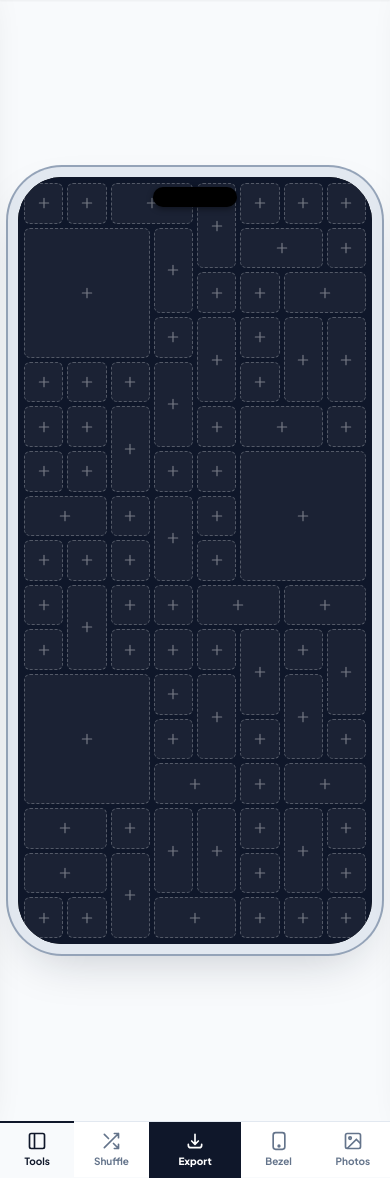
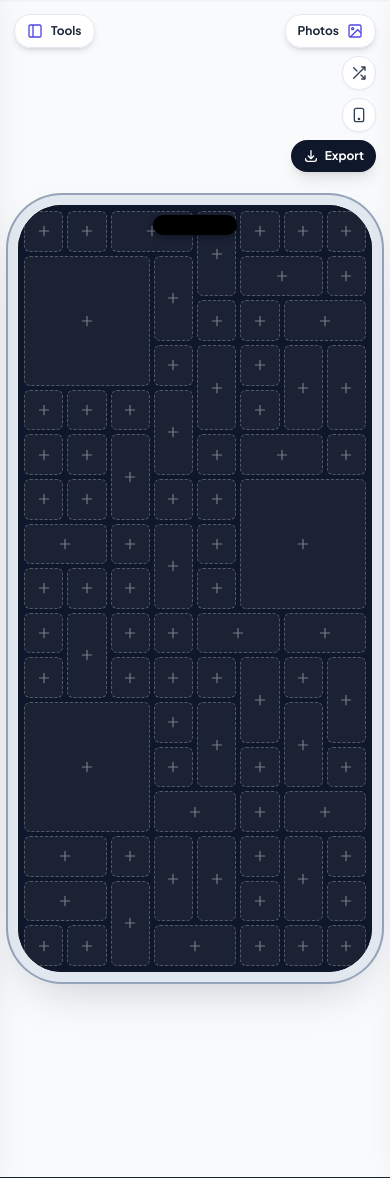
Before and after one commit to imbhaumik147/vibewall, a Django app: page /studio/ in a window 390 px wide. Shown: the part 56-1234 px from the top of the page. Run offline with Django 4.2, Linux system fonts and the light colour scheme; data that the repository does not hold is empty; some libraries are stand-ins or nearby versions.

Commit message:
feat: persistent left and right studio docks, sub-block 1x destruction, and multi-block merge

```diff
--- a/static/css/style.css
+++ b/static/css/style.css
@@ -546,61 +546,47 @@
 }
 #mobile-sidebar-backdrop.is-visible { display: block; }
 
-/* ---- Studio: Bottom mobile tab bar ---- */
-#mobile-studio-bar {
-  display: none;
-  position: relative;
-  height: 56px;
-  flex-shrink: 0;
-  background: #fff;
-  border-top: 1px solid #e2e8f0;
-  z-index: 70;
-  align-items: stretch;
-}
-.mobile-tab-btn {
-  flex: 1;
+/* ---- Studio: Persistent Left & Right Dock Panels ---- */
+#studio-left-dock {
+  position: absolute;
+  top: 14px;
+  left: 14px;
+  z-index: 35;
   display: flex;
   flex-direction: column;
+  gap: 8px;
+  pointer-events: auto;
+}
+
+#studio-right-dock {
+  position: absolute;
+  top: 14px;
+  right: 14px;
+  z-index: 35;
+  display: flex;
+  flex-direction: column;
+  align-items: flex-end;
+  gap: 8px;
+  pointer-events: auto;
+}
+
+.studio-dock-btn {
+  display: inline-flex;
   align-items: center;
-  justify-content: center;
-  gap: 3px;
-  font-size: 10px;
-  font-weight: 700;
-  color: #64748b;
-  border: none;
-  background: none;
+  gap: 6px;
+  border-radius: 14px;
   cursor: pointer;
-  transition: color 0.15s ease, background 0.15s ease;
-  padding: 0 4px;
-  min-height: 56px;
+  transition: all 0.18s cubic-bezier(0.4, 0, 0.2, 1);
+  user-select: none;
   -webkit-tap-highlight-color: transparent;
 }
-.mobile-tab-btn.is-active {
-  color: #0f172a;
-  background: #f8fafc;
-  border-top: 2px solid #0f172a;
-  margin-top: -1px;
+.studio-dock-btn:hover {
+  transform: translateY(-1px);
+  box-shadow: 0 8px 24px rgba(15, 23, 42, 0.15);
 }
-.mobile-tab-btn svg { flex-shrink: 0; }
-
-#mobile-export-btn {
-  flex: 1.4;
-  display: flex;
-  flex-direction: column;
-  align-items: center;
-  justify-content: center;
-  gap: 3px;
-  font-size: 10px;
-  font-weight: 800;
-  color: #fff;
-  background: #0f172a;
-  border: none;
-  cursor: pointer;
-  min-height: 56px;
-  -webkit-tap-highlight-color: transparent;
-  transition: background 0.15s ease;
+.studio-dock-btn:active {
+  transform: scale(0.95);
 }
-#mobile-export-btn:active { background: #1e293b; }
 
 /* ---- Studio: Mobile breakpoint ---- */
 @media (max-width: 767px) {
@@ -609,13 +595,11 @@
 
   #studio-toolbar-center { display: none !important; }
 
-  #mobile-studio-bar { display: flex !important; }
-
   #left-sidebar {
     position: fixed !important;
     top: 56px !important;
     left: 0 !important;
-    bottom: 56px !important;
+    bottom: 0 !important;
     width: min(88vw, 320px) !important;
     min-width: 0 !important;
     max-width: min(88vw, 320px) !important;
@@ -625,7 +609,7 @@
     margin: 0 !important;
     border-right: 1px solid #e2e8f0 !important;
     border-right-color: #e2e8f0 !important;
-    box-shadow: 8px 0 40px rgba(15,23,42,0.2) !important;
+    box-shadow: 8px 0 40px rgba(15,23,42,0.25) !important;
     transform: translateX(-110%) !important;
     transition: transform 0.28s cubic-bezier(0.4, 0, 0.2, 1) !important;
     overflow: hidden !important;
@@ -644,7 +628,7 @@
     position: fixed !important;
     top: 56px !important;
     right: 0 !important;
-    bottom: 56px !important;
+    bottom: 0 !important;
     width: min(92vw, 360px) !important;
     min-width: 0 !important;
     max-width: min(92vw, 360px) !important;
@@ -654,7 +638,7 @@
     margin: 0 !important;
     border-left: 1px solid #e2e8f0 !important;
     border-left-color: #e2e8f0 !important;
-    box-shadow: -8px 0 40px rgba(15,23,42,0.2) !important;
+    box-shadow: -8px 0 40px rgba(15,23,42,0.25) !important;
     transform: translateX(110%) !important;
     transition: transform 0.28s cubic-bezier(0.4, 0, 0.2, 1) !important;
     overflow: hidden !important;
@@ -670,18 +654,19 @@
   }
 
   #tile-action-bar {
-    bottom: 64px !important;
-    left: 8px !important;
-    right: 8px !important;
-    transform: none !important;
-    max-width: none !important;
+    bottom: 16px !important;
+    left: 50% !important;
+    right: auto !important;
+    transform: translateX(-50%) !important;
+    max-width: calc(100vw - 24px) !important;
+    padding: 6px 10px !important;
+    gap: 6px !important;
   }
 
   #toast-container {
-    bottom: 68px !important;
-    right: 8px !important;
-    left: 8px !important;
-    align-items: flex-end;
+    bottom: 16px !important;
+    right: 12px !important;
+    left: auto !important;
   }
 
   #expand-left-btn,
--- a/static/js/app.js
+++ b/static/js/app.js
@@ -255,13 +255,12 @@
       tileClearBtn: document.getElementById('tile-clear-btn'),
       tileActionCloseBtn: document.getElementById('tile-action-close-btn'),
 
-      // Mobile Bottom Tab Bar & Backdrop
-      mobileStudioBar: document.getElementById('mobile-studio-bar'),
-      mobileToolsTab: document.getElementById('mobile-tools-tab'),
-      mobilePhotosTab: document.getElementById('mobile-photos-tab'),
-      mobileShuffleTab: document.getElementById('mobile-shuffle-tab'),
-      mobileExportBtn: document.getElementById('mobile-export-btn'),
-      mobileBezelTab: document.getElementById('mobile-bezel-tab'),
+      // Persistent Left & Right Studio Docks & Backdrop
+      dockLeftToolsBtn: document.getElementById('dock-left-tools-btn'),
+      dockRightPhotosBtn: document.getElementById('dock-right-photos-btn'),
+      dockRightShuffleBtn: document.getElementById('dock-right-shuffle-btn'),
+      dockRightBezelBtn: document.getElementById('dock-right-bezel-btn'),
+      dockRightExportBtn: document.getElementById('dock-right-export-btn'),
       mobileSidebarBackdrop: document.getElementById('mobile-sidebar-backdrop')
     };
   }
@@ -517,29 +516,34 @@
     if (!slot) return;
 
     const count = slot.spanRow * slot.spanCol;
+    const canDestroy = this.engine.canSubdivideSlot(slotIndex);
+
     if (slot.isHero) {
       this.dom.tileActionTitle.innerText = `Hero Block (${slot.spanCol}×${slot.spanRow})`;
       this.dom.tileActionIcon.innerHTML = `<svg class="w-3.5 h-3.5 text-amber-400 fill-current" viewBox="0 0 24 24"><path d="M12 2l3.09 6.26L22 9.27l-5 4.87 1.18 6.88L12 17.77l-6.18 3.25L7 14.14 2 9.27l6.91-1.01L12 2z"/></svg>`;
       if (this.dom.tileSplitBtnText) {
-        this.dom.tileSplitBtnText.innerText = `Remove Hero & Fit ${count} Squares`;
+        this.dom.tileSplitBtnText.innerText = `Destroy Hero & Fit ${count} Squares`;
       }
       if (this.dom.tileSplitBtn) {
         this.dom.tileSplitBtn.style.display = 'inline-flex';
       }
     } else if (slot.spanRow > 1 || slot.spanCol > 1) {
-      this.dom.tileActionTitle.innerText = `Spanning Block (${slot.spanCol}×${slot.spanRow})`;
+      this.dom.tileActionTitle.innerText = `Merged Block (${slot.spanCol}×${slot.spanRow})`;
       this.dom.tileActionIcon.innerHTML = `<svg class="w-3.5 h-3.5 text-indigo-400 fill-none stroke-current" stroke-width="2" viewBox="0 0 24 24"><rect x="3" y="3" width="18" height="18" rx="2"/></svg>`;
       if (this.dom.tileSplitBtnText) {
-        this.dom.tileSplitBtnText.innerText = `Split into ${count} Square Blocks`;
+        this.dom.tileSplitBtnText.innerText = `Destroy & Split into Blocks`;
       }
       if (this.dom.tileSplitBtn) {
         this.dom.tileSplitBtn.style.display = 'inline-flex';
       }
     } else {
-      this.dom.tileActionTitle.innerText = `Standard Block (1×1)`;
+      this.dom.tileActionTitle.innerText = `Standard Block`;
       this.dom.tileActionIcon.innerHTML = `<svg class="w-3.5 h-3.5 text-slate-400 fill-none stroke-current" stroke-width="2" viewBox="0 0 24 24"><rect x="4" y="4" width="16" height="16" rx="1"/></svg>`;
+      if (this.dom.tileSplitBtnText) {
+        this.dom.tileSplitBtnText.innerText = `Make 1× Smaller (Split into 4)`;
+      }
       if (this.dom.tileSplitBtn) {
-        this.dom.tileSplitBtn.style.display = 'none';
+        this.dom.tileSplitBtn.style.display = canDestroy ? 'inline-flex' : 'none';
       }
     }
 
@@ -883,7 +887,6 @@
             this.clearSelection();
             this.updateHeroStatusUI();
             this.updateUploadTray();
-            this.engine.setImages(this.rawUploadedUrls, this.rawHeroUrls);
           }
         }
       });
@@ -1374,34 +1377,30 @@
       }
     });
 
-    // Mobile Studio Bottom Bar & Backdrop Handlers
-    if (this.dom.mobileToolsTab) {
-      this.dom.mobileToolsTab.addEventListener('click', (e) => {
+    // Studio Left Dock: Tools
+    if (this.dom.dockLeftToolsBtn) {
+      this.dom.dockLeftToolsBtn.addEventListener('click', (e) => {
         e.preventDefault();
         this.toggleLeftSidebar();
       });
     }
-    if (this.dom.mobilePhotosTab) {
-      this.dom.mobilePhotosTab.addEventListener('click', (e) => {
+
+    // Studio Right Dock: Photos, Shuffle, Bezel, Export
+    if (this.dom.dockRightPhotosBtn) {
+      this.dom.dockRightPhotosBtn.addEventListener('click', (e) => {
         e.preventDefault();
         this.toggleRightSidebar();
       });
     }
-    if (this.dom.mobileShuffleTab) {
-      this.dom.mobileShuffleTab.addEventListener('click', (e) => {
+    if (this.dom.dockRightShuffleBtn) {
+      this.dom.dockRightShuffleBtn.addEventListener('click', (e) => {
         e.preventDefault();
         this.engine.shuffle();
         this.showToast('Normal covers shuffled! (Heroes locked)', 'info');
       });
     }
-    if (this.dom.mobileExportBtn) {
-      this.dom.mobileExportBtn.addEventListener('click', (e) => {
-        e.preventDefault();
-        this.openExportModal();
-      });
-    }
-    if (this.dom.mobileBezelTab) {
-      this.dom.mobileBezelTab.addEventListener('click', (e) => {
+    if (this.dom.dockRightBezelBtn) {
+      this.dom.dockRightBezelBtn.addEventListener('click', (e) => {
         e.preventDefault();
         this.showDeviceFrame = !this.showDeviceFrame;
         if (this.dom.toggleFrameBtn) {
@@ -1411,6 +1410,13 @@
         this.showToast(this.showDeviceFrame ? 'Device frame enabled' : 'Device frame hidden', 'info');
       });
     }
+    if (this.dom.dockRightExportBtn) {
+      this.dom.dockRightExportBtn.addEventListener('click', (e) => {
+        e.preventDefault();
+        this.openExportModal();
+      });
+    }
+
     if (this.dom.mobileSidebarBackdrop) {
       this.dom.mobileSidebarBackdrop.addEventListener('click', () => {
         this.toggleLeftSidebar(false);
@@ -1544,12 +1550,14 @@
 
       if (shouldOpen && this.dom.rightSidebar) {
         this.dom.rightSidebar.classList.remove('mobile-open');
-        if (this.dom.mobilePhotosTab) this.dom.mobilePhotosTab.classList.remove('is-active');
+        if (this.dom.dockRightPhotosBtn) this.dom.dockRightPhotosBtn.classList.remove('bg-indigo-50', 'text-indigo-600', 'border-indigo-300');
       }
 
       this.dom.leftSidebar.classList.toggle('mobile-open', shouldOpen);
-      if (this.dom.mobileToolsTab) {
-        this.dom.mobileToolsTab.classList.toggle('is-active', shouldOpen);
+      if (this.dom.dockLeftToolsBtn) {
+        this.dom.dockLeftToolsBtn.classList.toggle('bg-indigo-50', shouldOpen);
+        this.dom.dockLeftToolsBtn.classList.toggle('text-indigo-600', shouldOpen);
+        this.dom.dockLeftToolsBtn.classList.toggle('border-indigo-300', shouldOpen);
       }
       if (this.dom.mobileSidebarBackdrop) {
         this.dom.mobileSidebarBackdrop.classList.toggle('is-visible', shouldOpen);
@@ -1570,6 +1578,11 @@
       this.dom.toggleLeftSidebarBtn.classList.toggle('bg-white', !shouldCollapse);
       this.dom.toggleLeftSidebarBtn.classList.toggle('shadow-sm', !shouldCollapse);
     }
+    if (this.dom.dockLeftToolsBtn) {
+      this.dom.dockLeftToolsBtn.classList.toggle('bg-indigo-50', !shouldCollapse);
+      this.dom.dockLeftToolsBtn.classList.toggle('text-indigo-600', !shouldCollapse);
+      this.dom.dockLeftToolsBtn.classList.toggle('border-indigo-300', !shouldCollapse);
+    }
     this.animateCanvasFit(350);
   }
 
@@ -1583,12 +1596,14 @@
 
       if (shouldOpen && this.dom.leftSidebar) {
         this.dom.leftSidebar.classList.remove('mobile-open');
-        if (this.dom.mobileToolsTab) this.dom.mobileToolsTab.classList.remove('is-active');
+        if (this.dom.dockLeftToolsBtn) this.dom.dockLeftToolsBtn.classList.remove('bg-indigo-50', 'text-indigo-600', 'border-indigo-300');
       }
 
       this.dom.rightSidebar.classList.toggle('mobile-open', shouldOpen);
-      if (this.dom.mobilePhotosTab) {
-        this.dom.mobilePhotosTab.classList.toggle('is-active', shouldOpen);
+      if (this.dom.dockRightPhotosBtn) {
+        this.dom.dockRightPhotosBtn.classList.toggle('bg-indigo-50', shouldOpen);
+        this.dom.dockRightPhotosBtn.classList.toggle('text-indigo-600', shouldOpen);
+        this.dom.dockRightPhotosBtn.classList.toggle('border-indigo-300', shouldOpen);
       }
       if (this.dom.mobileSidebarBackdrop) {
         this.dom.mobileSidebarBackdrop.classList.toggle('is-visible', shouldOpen);
@@ -1608,6 +1623,11 @@
     if (this.dom.toggleRightSidebarBtn) {
       this.dom.toggleRightSidebarBtn.classList.toggle('bg-white', !shouldCollapse);
       this.dom.toggleRightSidebarBtn.classList.toggle('shadow-sm', !shouldCollapse);
+    }
+    if (this.dom.dockRightPhotosBtn) {
+      this.dom.dockRightPhotosBtn.classList.toggle('bg-indigo-50', !shouldCollapse);
+      this.dom.dockRightPhotosBtn.classList.toggle('text-indigo-600', !shouldCollapse);
+      this.dom.dockRightPhotosBtn.classList.toggle('border-indigo-300', !shouldCollapse);
     }
     this.animateCanvasFit(350);
   }
--- a/templates/wallpapers/studio.html
+++ b/templates/wallpapers/studio.html
@@ -666,17 +666,31 @@
     <!-- CENTER STAGE: Stable Responsive Wallpaper Canvas -->
     <main class="flex-1 flex flex-col min-w-0 bg-slate-100 relative overflow-hidden">
 
-      <!-- Floating Expand Left Sidebar Button (when collapsed) -->
-      <button id="expand-left-btn" class="hidden absolute top-3 left-3 z-30 px-3 py-1.5 rounded-xl bg-white/95 backdrop-blur-sm border border-slate-200 shadow-md hover:bg-white text-slate-700 hover:text-slate-900 flex items-center gap-1.5 text-xs font-bold transition-all hover:scale-105" title="Expand Left Sidebar (Tools)">
-        <svg class="w-3.5 h-3.5 text-indigo-600" fill="none" stroke="currentColor" stroke-width="2" viewBox="0 0 24 24"><path stroke-linecap="round" stroke-linejoin="round" d="M13 5l7 7-7 7M5 5l7 7-7 7"/></svg>
-        <span>Tools</span>
-      </button>
+      <!-- Studio Left Edge Panel: Navigation & Tools (Never hides when sidebar is closed) -->
+      <div id="studio-left-dock" class="absolute top-4 left-4 z-30 flex flex-col gap-2 pointer-events-auto">
+        <button id="dock-left-tools-btn" class="studio-dock-btn flex items-center gap-2 px-3 py-2 rounded-2xl bg-white/95 backdrop-blur-md border border-slate-200 shadow-md hover:bg-white text-slate-800 hover:text-indigo-600 font-bold text-xs transition-all hover:scale-105 active:scale-95" title="Toggle Left Sidebar (Layout, Styles &amp; Presets)">
+          <svg class="w-4 h-4 text-indigo-600 pointer-events-none" fill="none" stroke="currentColor" stroke-width="2" viewBox="0 0 24 24"><rect x="3" y="3" width="18" height="18" rx="2"/><path d="M9 3v18"/></svg>
+          <span class="text-xs font-bold pointer-events-none">Tools</span>
+        </button>
+      </div>
 
-      <!-- Floating Expand Right Sidebar Button (when collapsed) -->
-      <button id="expand-right-btn" class="hidden absolute top-3 right-3 z-30 px-3 py-1.5 rounded-xl bg-white/95 backdrop-blur-sm border border-slate-200 shadow-md hover:bg-white text-slate-700 hover:text-slate-900 flex items-center gap-1.5 text-xs font-bold transition-all hover:scale-105" title="Expand Right Sidebar (Photos)">
-        <span>Photos</span>
-        <svg class="w-3.5 h-3.5 text-indigo-600" fill="none" stroke="currentColor" stroke-width="2" viewBox="0 0 24 24"><path stroke-linecap="round" stroke-linejoin="round" d="M11 19l-7-7 7-7m8 14l-7-7 7-7"/></svg>
-      </button>
+      <!-- Studio Right Edge Panel: Photos, Shuffle, Bezel & Export (Never hides when sidebar is closed) -->
+      <div id="studio-right-dock" class="absolute top-4 right-4 z-30 flex flex-col items-end gap-2 pointer-events-auto">
+        <button id="dock-right-photos-btn" class="studio-dock-btn flex items-center gap-2 px-3 py-2 rounded-2xl bg-white/95 backdrop-blur-md border border-slate-200 shadow-md hover:bg-white text-slate-800 hover:text-indigo-600 font-bold text-xs transition-all hover:scale-105 active:scale-95" title="Toggle Right Sidebar (Photos Gallery)">
+          <span class="text-xs font-bold pointer-events-none">Photos</span>
+          <svg class="w-4 h-4 text-indigo-600 pointer-events-none" fill="none" stroke="currentColor" stroke-width="2" viewBox="0 0 24 24"><rect x="3" y="3" width="18" height="18" rx="2"/><circle cx="8.5" cy="8.5" r="1.5"/><path d="M21 15l-5-5L5 21"/></svg>
+        </button>
+        <button id="dock-right-shuffle-btn" class="studio-dock-btn flex items-center justify-center p-2 rounded-2xl bg-white/95 backdrop-blur-md border border-slate-200 shadow-sm hover:bg-white text-slate-700 hover:text-indigo-600 transition-all hover:scale-105 active:scale-95" title="Shuffle Images">
+          <svg class="w-4 h-4 pointer-events-none" fill="none" stroke="currentColor" stroke-width="2" viewBox="0 0 24 24"><path stroke-linecap="round" stroke-linejoin="round" d="M16 3h5v5M4 20L21 3M21 16v5h-5M15 15l6 6M4 4l5 5"/></svg>
+        </button>
+        <button id="dock-right-bezel-btn" class="studio-dock-btn flex items-center justify-center p-2 rounded-2xl bg-white/95 backdrop-blur-md border border-slate-200 shadow-sm hover:bg-white text-slate-700 hover:text-indigo-600 transition-all hover:scale-105 active:scale-95" title="Toggle Phone Mockup Bezel">
+          <svg class="w-4 h-4 pointer-events-none" fill="none" stroke="currentColor" stroke-width="2" viewBox="0 0 24 24"><rect x="5" y="2" width="14" height="20" rx="3"/><circle cx="12" cy="18" r="1"/></svg>
+        </button>
+        <button id="dock-right-export-btn" class="studio-dock-btn flex items-center gap-1.5 px-3 py-2 rounded-2xl bg-slate-900 text-white shadow-lg hover:bg-slate-800 transition-all hover:scale-105 active:scale-95 text-xs font-bold" title="Export Wallpaper">
+          <svg class="w-4 h-4 pointer-events-none" fill="none" stroke="currentColor" stroke-width="2" viewBox="0 0 24 24"><path stroke-linecap="round" stroke-linejoin="round" d="M4 16v1a3 3 0 003 3h10a3 3 0 003-3v-1m-4-4l-4 4m0 0l-4-4m4 4V4"/></svg>
+          <span class="text-xs font-bold pointer-events-none">Export</span>
+        </button>
+      </div>
 
       <!-- Canvas Viewport with Clean Studio Background -->
       <div id="canvas-wrapper" class="canvas-viewport flex-1 flex items-center justify-center p-3 overflow-hidden relative">
@@ -725,17 +739,21 @@
           <!-- Merge Controls -->
           <div class="flex items-center gap-0.5 px-1 py-0.5 bg-slate-800/80 rounded-xl border border-slate-700/60 flex-shrink-0">
             <span class="text-[9px] font-bold text-slate-400 px-1 uppercase tracking-wider hidden sm:inline">Merge</span>
-            <button id="tile-merge-left-btn" class="p-1.5 rounded-lg bg-white/5 hover:bg-emerald-500/30 text-white hover:text-emerald-400 transition-all hover:scale-110 active:scale-95" title="Merge Left">
-              <svg class="w-3.5 h-3.5 pointer-events-none" fill="none" stroke="currentColor" stroke-width="2" viewBox="0 0 24 24"><path stroke-linecap="round" stroke-linejoin="round" d="M15 19l-7-7 7-7"/></svg>
+            <button id="tile-merge-right-btn" class="p-1.5 rounded-lg bg-white/5 hover:bg-emerald-500/30 text-white hover:text-emerald-400 transition-all hover:scale-110 active:scale-95" title="Merge block with the one to the right (expand horizontally)">
+              <svg class="w-3.5 h-3.5 pointer-events-none" fill="none" stroke="currentColor" stroke-width="2" viewBox="0 0 24 24">
+                <rect x="2" y="6" width="8" height="12" rx="1.5"/>
+                <rect x="14" y="6" width="8" height="12" rx="1.5"/>
+                <path stroke-linecap="round" stroke-linejoin="round" d="M10 12h4"/>
+                <path stroke-linecap="round" stroke-linejoin="round" d="M11 10l2 2-2 2"/>
+              </svg>
             </button>
-            <button id="tile-merge-right-btn" class="p-1.5 rounded-lg bg-white/5 hover:bg-emerald-500/30 text-white hover:text-emerald-400 transition-all hover:scale-110 active:scale-95" title="Merge Right (expand horizontally)">
-              <svg class="w-3.5 h-3.5 pointer-events-none" fill="none" stroke="currentColor" stroke-width="2" viewBox="0 0 24 24"><path stroke-linecap="round" stroke-linejoin="round" d="M9 5l7 7-7 7"/></svg>
-            </button>
-            <button id="tile-merge-up-btn" class="p-1.5 rounded-lg bg-white/5 hover:bg-emerald-500/30 text-white hover:text-emerald-400 transition-all hover:scale-110 active:scale-95" title="Merge Up">
-              <svg class="w-3.5 h-3.5 pointer-events-none" fill="none" stroke="currentColor" stroke-width="2" viewBox="0 0 24 24"><path stroke-linecap="round" stroke-linejoin="round" d="M5 15l7-7 7 7"/></svg>
-            </button>
-            <button id="tile-merge-down-btn" class="p-1.5 rounded-lg bg-white/5 hover:bg-emerald-500/30 text-white hover:text-emerald-400 transition-all hover:scale-110 active:scale-95" title="Merge Down (expand vertically)">
-              <svg class="w-3.5 h-3.5 pointer-events-none" fill="none" stroke="currentColor" stroke-width="2" viewBox="0 0 24 24"><path stroke-linecap="round" stroke-linejoin="round" d="M19 9l-7 7-7-7"/></svg>
+            <button id="tile-merge-down-btn" class="p-1.5 rounded-lg bg-white/5 hover:bg-emerald-500/30 text-white hover:text-emerald-400 transition-all hover:scale-110 active:scale-95" title="Merge block with the one below (expand vertically)">
+              <svg class="w-3.5 h-3.5 pointer-events-none" fill="none" stroke="currentColor" stroke-width="2" viewBox="0 0 24 24">
+                <rect x="6" y="2" width="12" height="8" rx="1.5"/>
+                <rect x="6" y="14" width="12" height="8" rx="1.5"/>
+                <path stroke-linecap="round" stroke-linejoin="round" d="M12 10v4"/>
+                <path stroke-linecap="round" stroke-linejoin="round" d="M10 13l2 2 2-2"/>
+              </svg>
             </button>
             <button id="tile-merge-banner-btn" class="p-1.5 rounded-lg bg-emerald-500/20 hover:bg-emerald-500 text-emerald-300 hover:text-slate-950 transition-all hover:scale-110 active:scale-95 text-[10px] font-bold px-2 flex items-center gap-1" title="Merge into Full Width Banner">
               <svg class="w-3.5 h-3.5 pointer-events-none" fill="none" stroke="currentColor" stroke-width="2" viewBox="0 0 24 24"><rect x="2" y="7" width="20" height="10" rx="1.5"/></svg>
@@ -843,39 +861,6 @@
 
   </div>
 
-  <!-- Mobile Bottom Tab Bar (shown only on mobile via CSS) -->
-  <div id="mobile-studio-bar">
-    <!-- Left: Tools (opens left sidebar drawer) -->
-    <button id="mobile-tools-tab" class="mobile-tab-btn is-active" aria-label="Open Tools panel">
-      <svg class="w-5 h-5" fill="none" stroke="currentColor" stroke-width="2" viewBox="0 0 24 24"><rect x="3" y="3" width="18" height="18" rx="2"/><path d="M9 3v18"/></svg>
-      <span>Tools</span>
-    </button>
-
-    <!-- Shuffle shortcut -->
-    <button id="mobile-shuffle-tab" class="mobile-tab-btn" aria-label="Shuffle images" title="Shuffle">
-      <svg class="w-5 h-5" fill="none" stroke="currentColor" stroke-width="2" viewBox="0 0 24 24"><path stroke-linecap="round" stroke-linejoin="round" d="M16 3h5v5M4 20L21 3M21 16v5h-5M15 15l6 6M4 4l5 5"/></svg>
-      <span>Shuffle</span>
-    </button>
-
-    <!-- Center: Export -->
-    <button id="mobile-export-btn" aria-label="Export wallpaper">
-      <svg class="w-5 h-5" fill="none" stroke="currentColor" stroke-width="2" viewBox="0 0 24 24"><path stroke-linecap="round" stroke-linejoin="round" d="M4 16v1a3 3 0 003 3h10a3 3 0 003-3v-1m-4-4l-4 4m0 0l-4-4m4 4V4"/></svg>
-      <span>Export</span>
-    </button>
-
-    <!-- Bezel toggle -->
-    <button id="mobile-bezel-tab" class="mobile-tab-btn" aria-label="Toggle device bezel" title="Bezel">
-      <svg class="w-5 h-5" fill="none" stroke="currentColor" stroke-width="2" viewBox="0 0 24 24"><rect x="5" y="2" width="14" height="20" rx="3"/><circle cx="12" cy="18" r="1"/></svg>
-      <span>Bezel</span>
-    </button>
-
-    <!-- Right: Photos (opens right sidebar drawer) -->
-    <button id="mobile-photos-tab" class="mobile-tab-btn" aria-label="Open Photos panel">
-      <svg class="w-5 h-5" fill="none" stroke="currentColor" stroke-width="2" viewBox="0 0 24 24"><rect x="3" y="3" width="18" height="18" rx="2"/><circle cx="8.5" cy="8.5" r="1.5"/><path d="M21 15l-5-5L5 21"/></svg>
-      <span>Photos</span>
-    </button>
-  </div>
-
   <!-- Export Modal -->
   <div id="export-modal" class="fixed inset-0 z-50 bg-slate-900/60 backdrop-blur-sm flex items-center justify-center p-4 hidden">
     <div class="bg-white rounded-3xl max-w-md w-full p-6 shadow-2xl border border-slate-100 space-y-4 animate-in fade-in zoom-in duration-150">
```
Also changed, not shown: static/js/grid.js (+89 -41 lines).
